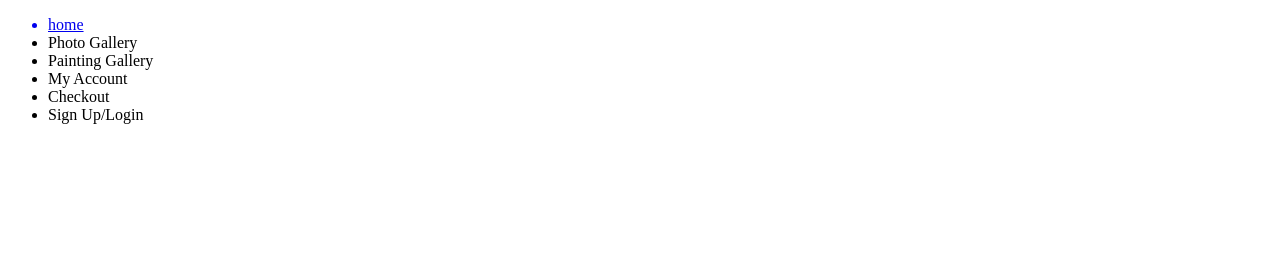
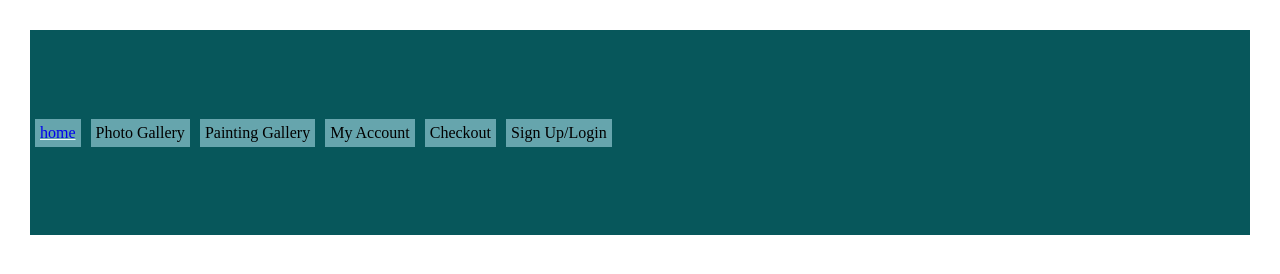
Before and after one commit to Aayan-74/flexbox-Aayan, a plain HTML site: page practice.html in a window 1280 px wide. Drawn offline with Linux system fonts and the light colour scheme.

Commit message:
NEW  Changes

```diff
--- a/practice.html
+++ b/practice.html
@@ -4,6 +4,7 @@
     <meta charset="UTF-8">
     <meta name="viewport" content="width=device-width, initial-scale=1.0">
     <title>Flexbox Practice</title>
+    <link rel="stylesheet" href="styles.css">
 </head>
 <body>
     <nav>
--- a/styles.css
+++ b/styles.css
@@ -14,5 +14,26 @@ nav {
     padding-top: 5px;
     display: flex;
     flex-wrap: wrap;
-
+    align-content: center;
 }
+nav a{
+  display: inline-block;
+  background-color: #66A5AD;
+  text-align: center;
+  padding: 5px;
+  margin-left: 5px;
+  margin-right: 5px;
+  margin-bottom: 5px;
+  text-decoration-color: aliceblue;
+  border: 3px;
+  border-color: #C4DFE6;
+  align-content: center;
+  flex-grow: 215px;
+}
+nav ul{
+  list-style: none;
+  padding: 0;
+  margin: 0;
+  display: flex;
+  align-content: center;
+}
```
